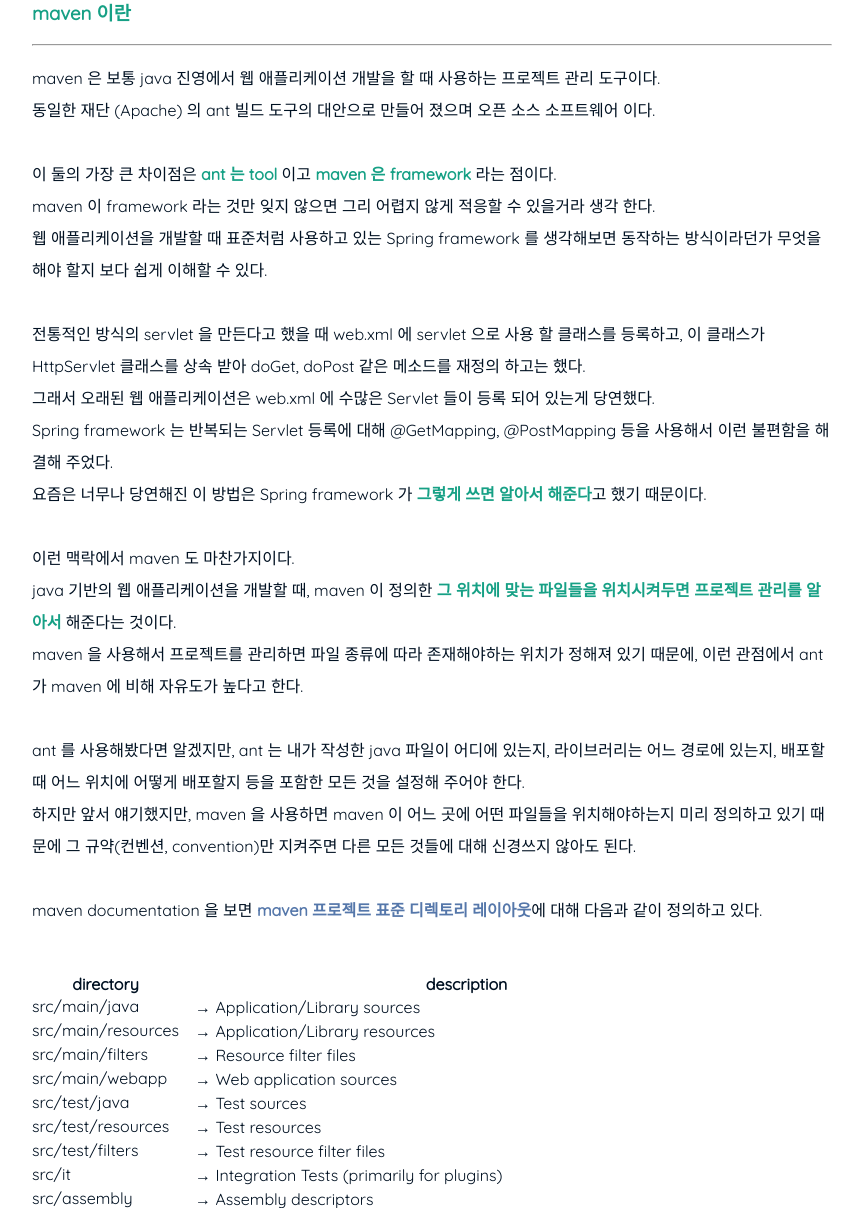
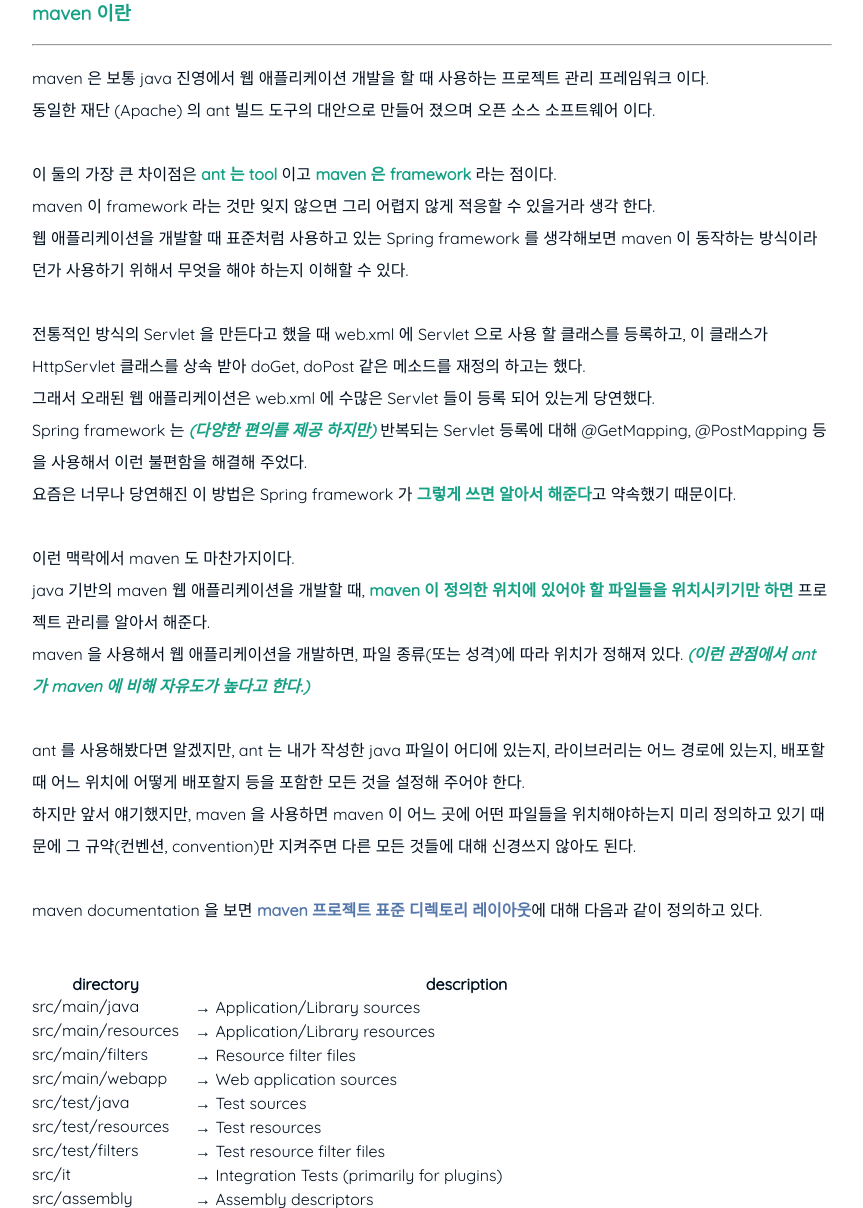
Before and after one commit to nimkoes/portfolio, a Jekyll site: the page built from _posts/2021-06-12-maven.md, in a window 1280 px wide and 1400 px high, scrolled down 502 px. Shown: the part 192-1400 px from the top of the window, without its empty margins (208-1071 px from the left). Built offline with Jekyll 4.4.1, drawn with Linux system fonts in a browser that asks for light colours; some of the changed text lies outside the part shown.

Commit message:
mod maven post

```diff
--- a/_posts/2021-06-12-maven.md
+++ b/_posts/2021-06-12-maven.md
@@ -1,7 +1,7 @@
 ---
 layout: page
 title:  "maven framework summary"
-subtitle: "maven framework 에 대한 개념 정리"
+subtitle: "maven framework 개념 정리"
 date:   2021-06-12 01:21:17 +0530
 categories: ["study"]
 author: "nimkoes"
@@ -16,21 +16,21 @@
 
 ---
 
-maven 은 보통 java 진영에서 웹 애플리케이션 개발을 할 때 사용하는 프로젝트 관리 도구이다.
+maven 은 보통 java 진영에서 웹 애플리케이션 개발을 할 때 사용하는 프로젝트 관리 프레임워크 이다.
 동일한 재단 (Apache) 의 ant 빌드 도구의 대안으로 만들어 졌으며 오픈 소스 소프트웨어 이다.
 
 이 둘의 가장 큰 차이점은 **ant 는 tool** 이고 **maven 은 framework** 라는 점이다.
 maven 이 framework 라는 것만 잊지 않으면 그리 어렵지 않게 적응할 수 있을거라 생각 한다.
-웹 애플리케이션을 개발할 때 표준처럼 사용하고 있는 Spring framework 를 생각해보면 동작하는 방식이라던가 무엇을 해야 할지 보다 쉽게 이해할 수 있다.
+웹 애플리케이션을 개발할 때 표준처럼 사용하고 있는 Spring framework 를 생각해보면 maven 이 동작하는 방식이라던가 사용하기 위해서 무엇을 해야 하는지 이해할 수 있다.
 
-전통적인 방식의 servlet 을 만든다고 했을 때 web.xml 에 servlet 으로 사용 할 클래스를 등록하고, 이 클래스가 HttpServlet 클래스를 상속 받아 doGet, doPost 같은 메소드를 재정의 하고는 했다.
+전통적인 방식의 Servlet 을 만든다고 했을 때 web.xml 에 Servlet 으로 사용 할 클래스를 등록하고, 이 클래스가 HttpServlet 클래스를 상속 받아 doGet, doPost 같은 메소드를 재정의 하고는 했다.
 그래서 오래된 웹 애플리케이션은 web.xml 에 수많은 Servlet 들이 등록 되어 있는게 당연했다.
-Spring framework 는 반복되는 Servlet 등록에 대해 @GetMapping, @PostMapping 등을 사용해서 이런 불편함을 해결해 주었다.
-요즘은 너무나 당연해진 이 방법은 Spring framework 가 **그렇게 쓰면 알아서 해준다**고 했기 때문이다.
+Spring framework 는 ***(다양한 편의를 제공 하지만)*** 반복되는 Servlet 등록에 대해 @GetMapping, @PostMapping 등을 사용해서 이런 불편함을 해결해 주었다.
+요즘은 너무나 당연해진 이 방법은 Spring framework 가 **그렇게 쓰면 알아서 해준다**고 약속했기 때문이다.
 
 이런 맥락에서 maven 도 마찬가지이다.
-java 기반의 웹 애플리케이션을 개발할 때, maven 이 정의한 **그 위치에 맞는 파일들을 위치시켜두면 프로젝트 관리를 알아서** 해준다는 것이다.
-maven 을 사용해서 프로젝트를 관리하면 파일 종류에 따라 존재해야하는 위치가 정해져 있기 때문에, 이런 관점에서 ant 가 maven 에 비해 자유도가 높다고 한다.
+java 기반의 maven 웹 애플리케이션을 개발할 때, **maven 이 정의한 위치에 있어야 할 파일들을 위치시키기만 하면** 프로젝트 관리를 알아서 해준다.
+maven 을 사용해서 웹 애플리케이션을 개발하면, 파일 종류(또는 성격)에 따라 위치가 정해져 있다. ***(이런 관점에서 ant 가 maven 에 비해 자유도가 높다고 한다.)***
 
 ant 를 사용해봤다면 알겠지만, ant 는 내가 작성한 java 파일이 어디에 있는지, 라이브러리는 어느 경로에 있는지, 배포할 때 어느 위치에 어떻게 배포할지 등을 포함한 모든 것을 설정해 주어야 한다.
 하지만 앞서 얘기했지만, maven 을 사용하면 maven 이 어느 곳에 어떤 파일들을 위치해야하는지 미리 정의하고 있기 때문에 그 규약(컨벤션, convention)만 지켜주면 다른 모든 것들에 대해 신경쓰지 않아도 된다.
@@ -66,7 +66,7 @@
   - **lifecycle**
     - maven 은 실행 단계를 미리 정의하고 있으며, 각 단계 별 관계를 lifecycle 이라고 한다.
     - lifecycle 은 maven 2.0 부터 도입 된 것으로 maven 이 제공하는 핵심 기능이다.
-    - maven 은 세 가지 lifecycle 을 제공한다.
+    - maven 은 크게 세 가지 lifecycle 을 제공한다.
       - clean
         - 빌드 결과물을 제거 (보통 target directory 내용을 삭제)
       - default / build
@@ -261,7 +261,7 @@
 
 자동으로 관리해 주는 것과 관련하여 한가지 더 알아두어야 할 내용이 있다.
 이렇게 추의적인 dependency 를 자동으로 추가하다보면 분명히 같은 라이브러리를 두 번 이상 추가하게 되는 경우가 발생할 수 있다.
-maven 은 위와 같은 경우 다음과 같은 정책을 가지고 해결하고 있다.
+maven 은 위와 같은 경우를 포함하여 다음과 같은 정책을 사용해 의존성을 관리 한다.
 
  - Dependency mediation (의존성 중재)
    - Determines what version of a dependency is to be used when multiple versions of an artifact are encountered. If two dependency versions are at the same depth in the dependency tree, the first declared dependency will be used.
```
